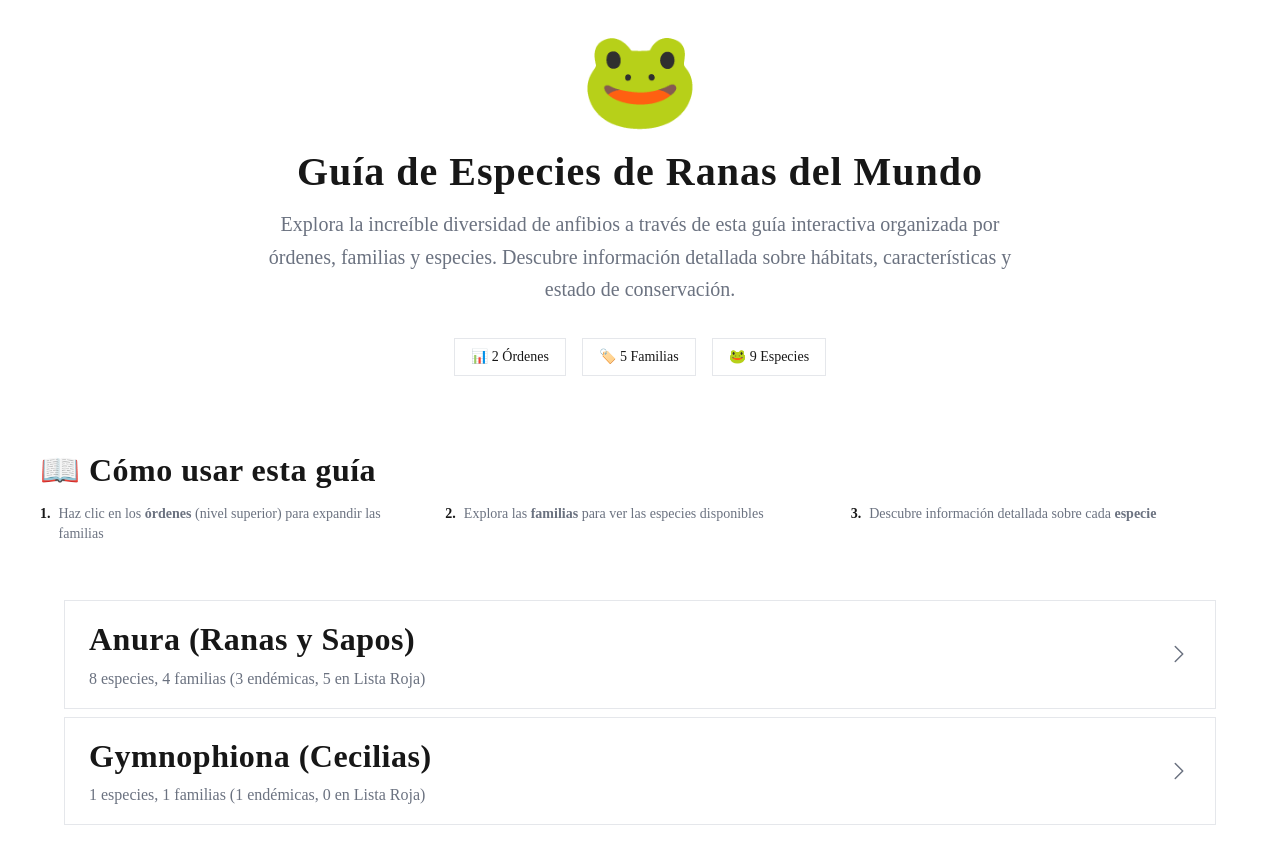
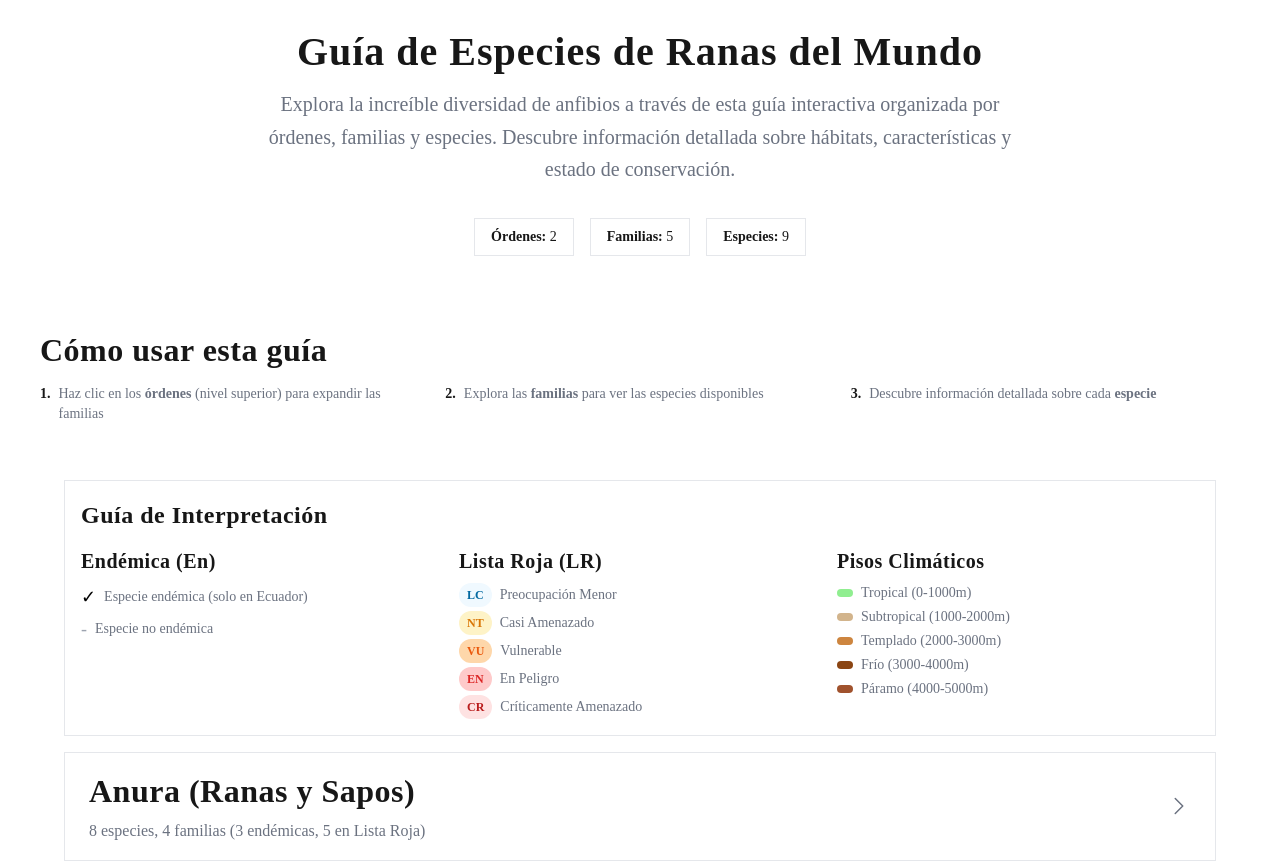
Before and after one commit to kabirivan/nested-accordion, a Next.js app: page / in a window 1280 px wide. Shown: the top 862 px of the page. Built offline with nearby package versions, Linux system fonts and the light colour scheme.

Commit message:
add guia de interpretación

```diff
--- a/src/app/page.tsx
+++ b/src/app/page.tsx
@@ -7,9 +7,6 @@ export default function Home() {
       <div className="container mx-auto px-4 py-8">
         {/* Header */}
         <div className="text-center mb-12">
-          <div className="mb-6">
-            <span className="text-6xl md:text-8xl">🐸</span>
-          </div>
           <h1 className="text-4xl md:text-6xl font-bold text-primary mb-4">
             Guía de Especies de Ranas del Mundo
           </h1>
@@ -20,15 +17,15 @@ export default function Home() {
           </p>
           <div className="mt-8 flex flex-wrap justify-center gap-4 text-sm">
             <span className="bg-card text-primary px-4 py-2 border border-gray-200">
-              <span className="font-semibold">📊</span> {frogsData.length} Órdenes
+              <span className="font-semibold">Órdenes:</span> {frogsData.length}
             </span>
             <span className="bg-card text-primary px-4 py-2 border border-gray-200">
-              <span className="font-semibold">🏷️</span> {frogsData.reduce((acc, order) => acc + order.families.length, 0)} Familias
+              <span className="font-semibold">Familias:</span> {frogsData.reduce((acc, order) => acc + order.families.length, 0)}
             </span>
             <span className="bg-card text-primary px-4 py-2 border border-gray-200">
-              <span className="font-semibold">🐸</span> {frogsData.reduce((acc, order) =>
+              <span className="font-semibold">Especies:</span> {frogsData.reduce((acc, order) =>
                 acc + order.families.reduce((famAcc, family) => famAcc + family.species.length, 0), 0
-              )} Especies
+              )}
             </span>
           </div>
         </div>
@@ -36,7 +33,7 @@ export default function Home() {
         {/* Instructions */}
         <div className="bg-card p-6 mb-8">
           <h2 className="text-xl font-semibold text-primary mb-3">
-            📖 Cómo usar esta guía
+            Cómo usar esta guía
           </h2>
           <div className="grid grid-cols-1 md:grid-cols-3 gap-4 text-sm text-secondary">
             <div className="flex items-start gap-2">
--- a/src/components/FrogAccordion.tsx
+++ b/src/components/FrogAccordion.tsx
@@ -148,8 +148,86 @@ export default function FrogAccordion({ orders }: FrogAccordionProps) {
   );
 
   return (
-    <div className="space-y-2">
-      {orders.map(renderOrder)}
+    <div className="space-y-4">
+      {/* Leyenda explicativa */}
+      <div className="bg-card p-4 border border-gray-200">
+        <h3 className="text-lg font-semibold text-primary mb-3">Guía de Interpretación</h3>
+        <div className="grid grid-cols-1 md:grid-cols-3 gap-4 text-sm">
+          {/* Columna Endémica */}
+          <div>
+            <h4 className="font-medium text-primary mb-2">Endémica (En)</h4>
+            <div className="space-y-1">
+              <div className="flex items-center gap-2">
+                <span className="text-black text-lg">✓</span>
+                <span className="text-secondary">Especie endémica (solo en Ecuador)</span>
+              </div>
+              <div className="flex items-center gap-2">
+                <span className="text-tertiary text-lg">-</span>
+                <span className="text-secondary">Especie no endémica</span>
+              </div>
+            </div>
+          </div>
+
+          {/* Columna Lista Roja */}
+          <div>
+            <h4 className="font-medium text-primary mb-2">Lista Roja (LR)</h4>
+            <div className="space-y-1">
+              <div className="flex items-center gap-2">
+                <span className="inline-flex items-center px-2 py-1 rounded-full text-xs font-semibold" style={{ backgroundColor: '#F0F9FF', color: '#0369A1' }}>LC</span>
+                <span className="text-secondary">Preocupación Menor</span>
+              </div>
+              <div className="flex items-center gap-2">
+                <span className="inline-flex items-center px-2 py-1 rounded-full text-xs font-semibold" style={{ backgroundColor: '#FEF3C7', color: '#D97706' }}>NT</span>
+                <span className="text-secondary">Casi Amenazado</span>
+              </div>
+              <div className="flex items-center gap-2">
+                <span className="inline-flex items-center px-2 py-1 rounded-full text-xs font-semibold" style={{ backgroundColor: '#FED7AA', color: '#EA580C' }}>VU</span>
+                <span className="text-secondary">Vulnerable</span>
+              </div>
+              <div className="flex items-center gap-2">
+                <span className="inline-flex items-center px-2 py-1 rounded-full text-xs font-semibold" style={{ backgroundColor: '#FECACA', color: '#DC2626' }}>EN</span>
+                <span className="text-secondary">En Peligro</span>
+              </div>
+              <div className="flex items-center gap-2">
+                <span className="inline-flex items-center px-2 py-1 rounded-full text-xs font-semibold" style={{ backgroundColor: '#FEE2E2', color: '#B91C1C' }}>CR</span>
+                <span className="text-secondary">Críticamente Amenazado</span>
+              </div>
+            </div>
+          </div>
+
+          {/* Columna Distribución */}
+          <div>
+            <h4 className="font-medium text-primary mb-2">Pisos Climáticos</h4>
+            <div className="space-y-1">
+              <div className="flex items-center gap-2">
+                <div className="w-4 h-2 rounded" style={{ backgroundColor: '#90EE90' }}></div>
+                <span className="text-secondary">Tropical (0-1000m)</span>
+              </div>
+              <div className="flex items-center gap-2">
+                <div className="w-4 h-2 rounded" style={{ backgroundColor: '#D2B48C' }}></div>
+                <span className="text-secondary">Subtropical (1000-2000m)</span>
+              </div>
+              <div className="flex items-center gap-2">
+                <div className="w-4 h-2 rounded" style={{ backgroundColor: '#CD853F' }}></div>
+                <span className="text-secondary">Templado (2000-3000m)</span>
+              </div>
+              <div className="flex items-center gap-2">
+                <div className="w-4 h-2 rounded" style={{ backgroundColor: '#8B4513' }}></div>
+                <span className="text-secondary">Frío (3000-4000m)</span>
+              </div>
+              <div className="flex items-center gap-2">
+                <div className="w-4 h-2 rounded" style={{ backgroundColor: '#A0522D' }}></div>
+                <span className="text-secondary">Páramo (4000-5000m)</span>
+              </div>
+            </div>
+          </div>
+        </div>
+      </div>
+
+      {/* Acordeón principal */}
+      <div className="space-y-2">
+        {orders.map(renderOrder)}
+      </div>
     </div>
   );
 }
```
